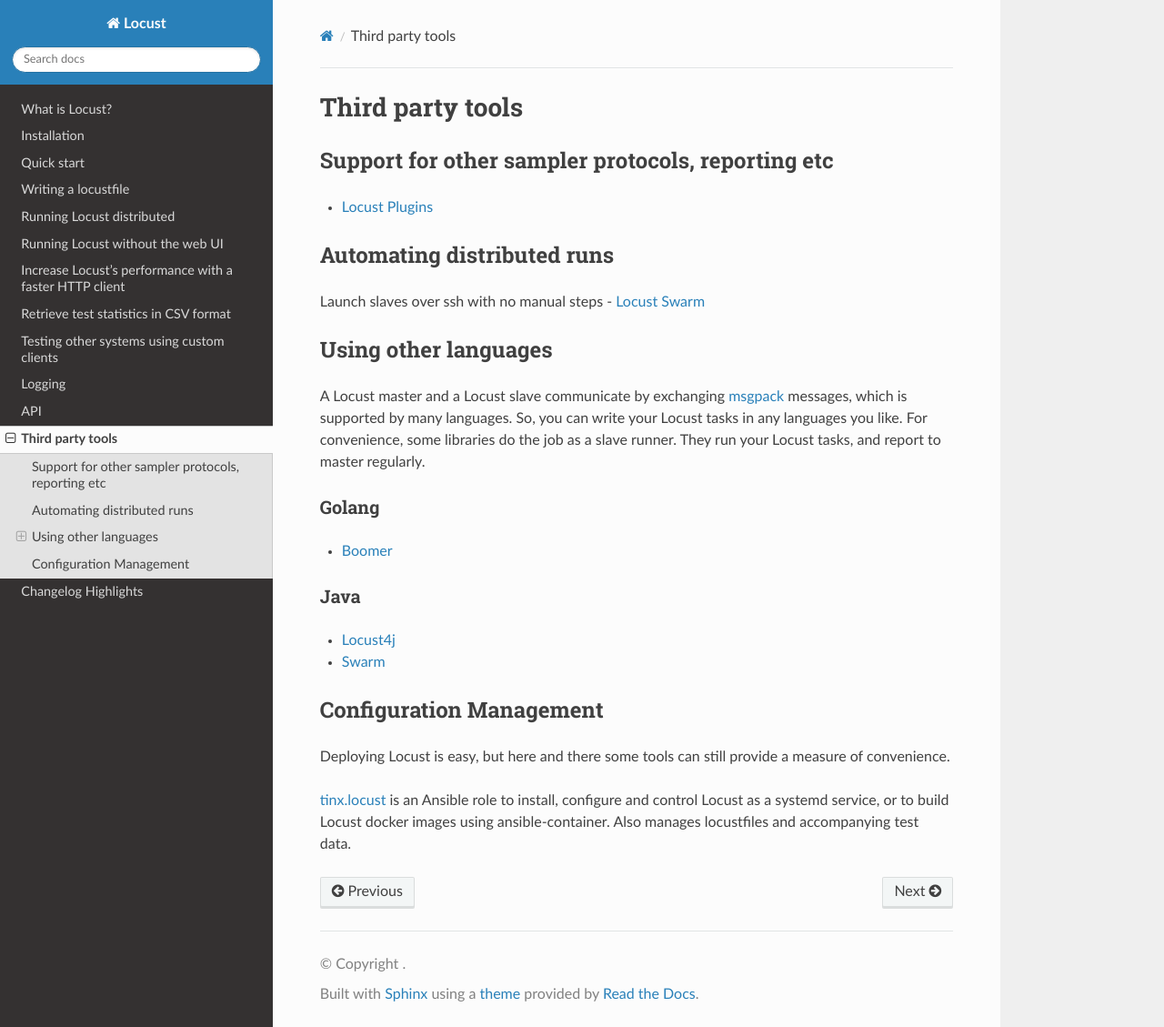
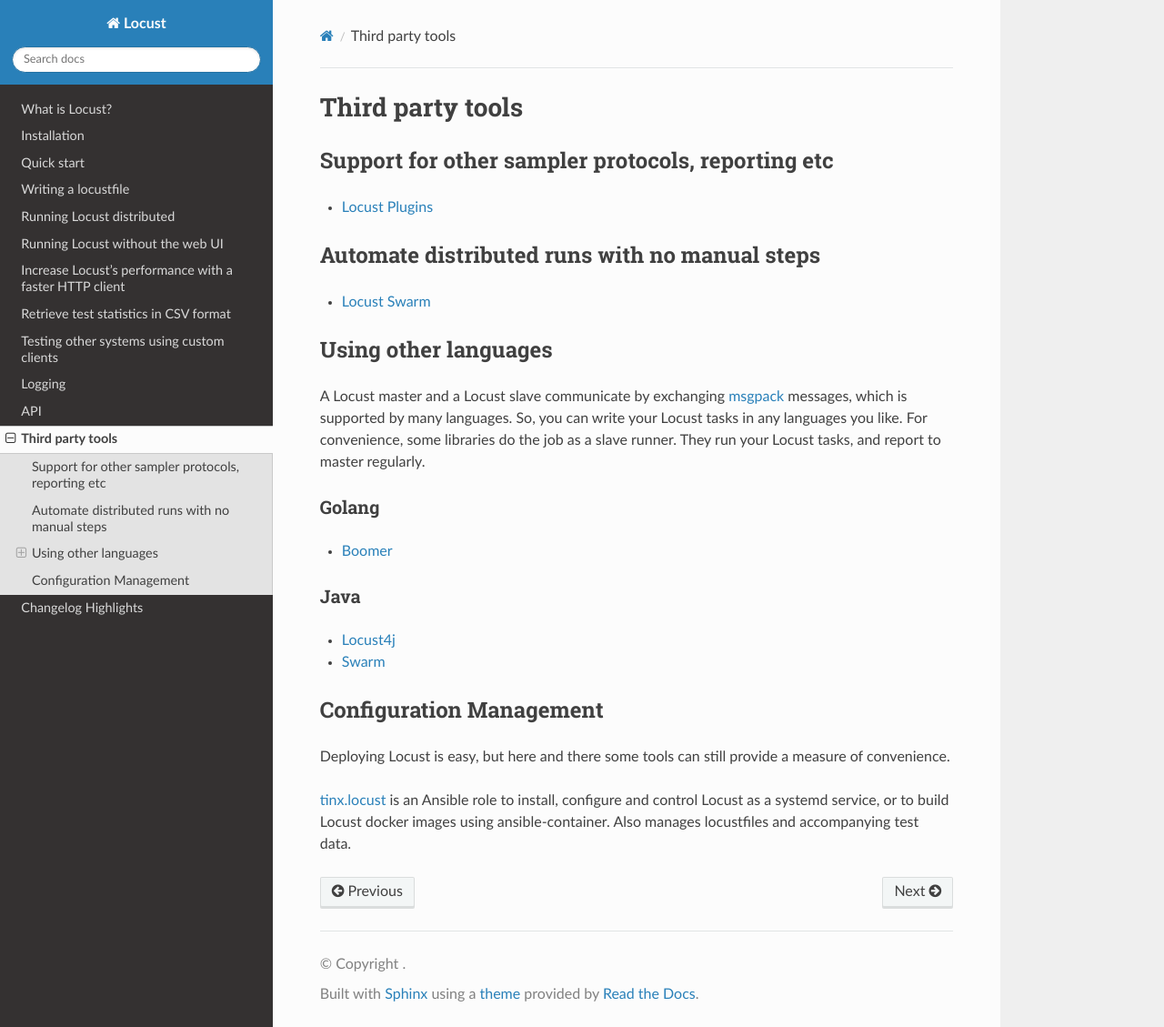
Before and after one commit to locustio/locust, a Sphinx documentation site: the page built from docs/third-party-tools.rst, in a window 1280 px wide and 1129 px high. Shown: the whole window at 91% size. Built offline with Sphinx 7.4.7 and the Read the Docs theme 2.0.0, drawn with Linux system fonts in a browser that asks for light colours; pages that are not in the unit, such as notebooks, are missing from menus.

Commit message:
Formatting

```diff
--- a/docs/third-party-tools.rst
+++ b/docs/third-party-tools.rst
@@ -4,12 +4,13 @@
 
 Support for other sampler protocols, reporting etc
 ==================================================
+
 - `Locust Plugins <https://github.com/SvenskaSpel/locust-plugins/>`_
 
 
-Automating distributed runs
-===========================
-Launch slaves over ssh with no manual steps
+Automate distributed runs with no manual steps
+==============================================
+
 - `Locust Swarm <https://github.com/SvenskaSpel/locust-swarm/>`_
 
 
```
